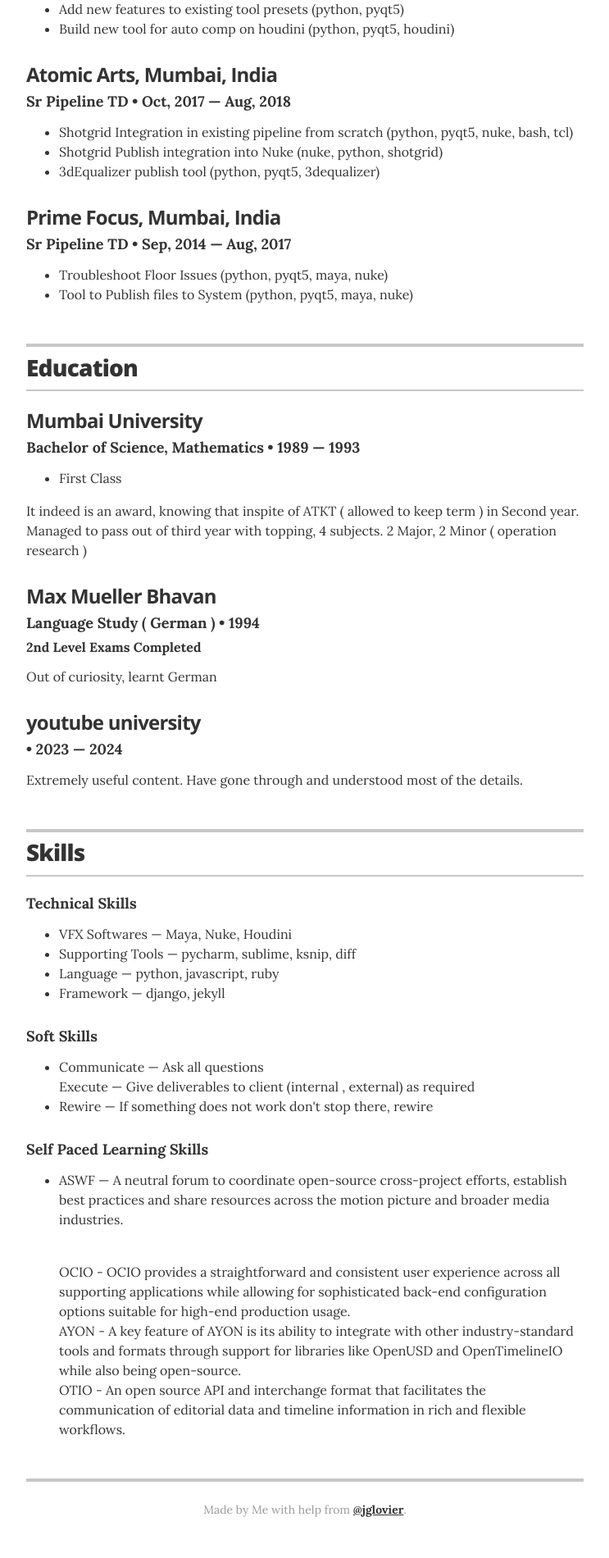
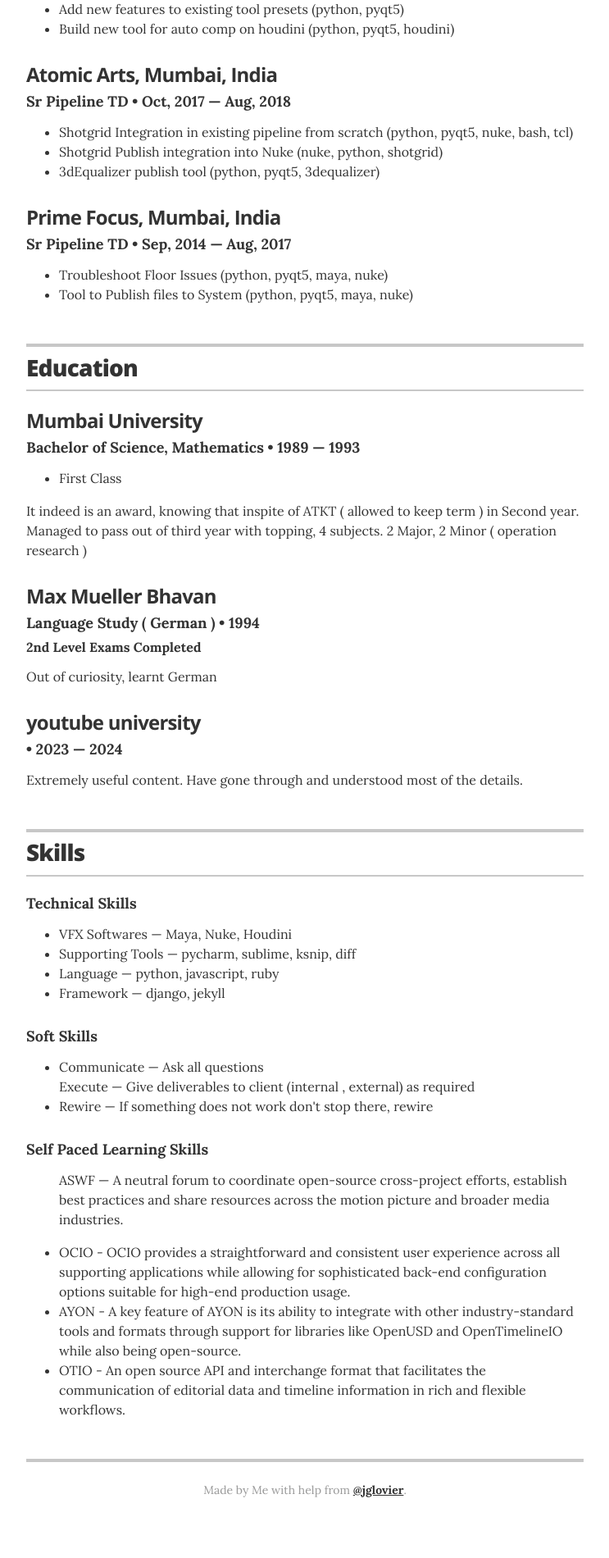
Before and after one commit to singhaidotnish/myresume, a Jekyll site: the page built from index.html, in a window 1280 px wide. Shown: the part 1408-3308 px from the top of the page at 82% size, without its empty margins (268-1011 px from the left). Built offline with Jekyll 4.4.1, drawn with Linux system fonts in a browser that asks for light colours; after the commit the page ends 3284 px from its top, so only the background shows below that.

Commit message:
Update skills.yml

```diff
--- a/_data/skills.yml
+++ b/_data/skills.yml
@@ -7,10 +7,10 @@
   summary: <ul class="resume-item-list"><li>Communicate &mdash; Ask all questions</li>Execute &mdash; Give deliverables to client (internal , external) as required</li><li>Rewire &mdash; If something does not work don't stop there, rewire</li></ul>
 
 - skill: Self Paced Learning Skills
-  summary: <ul class="resume-item-list"><li>ASWF &mdash; A neutral forum to coordinate open-source cross-project efforts, establish best practices and share resources across the motion picture and broader media industries.</li>
-  description: " <br />OCIO - OCIO provides a straightforward and consistent user experience across all supporting applications while allowing for sophisticated back-end configuration options suitable for high-end production usage.
-            <br />AYON - A key feature of AYON is its ability to integrate with other industry-standard tools and formats through support for libraries like OpenUSD and OpenTimelineIO while also being open-source.
-            <br />OTIO - An open source API and interchange format that facilitates the communication of editorial data and timeline information in rich and flexible workflows."
+  summary: <ul class="resume-item-list">ASWF &mdash; A neutral forum to coordinate open-source cross-project efforts, establish best practices and share resources across the motion picture and broader media industries.
+  description: <li>OCIO - OCIO provides a straightforward and consistent user experience across all supporting applications while allowing for sophisticated back-end configuration options suitable for high-end production usage.</li>
+            <li>AYON - A key feature of AYON is its ability to integrate with other industry-standard tools and formats through support for libraries like OpenUSD and OpenTimelineIO while also being open-source.</li>
+            <li>OTIO - An open source API and interchange format that facilitates the communication of editorial data and timeline information in rich and flexible workflows.</li>
 
 
 #  description: The VFX industry covers 100 percent of these projects, it is worth to go through them
```
